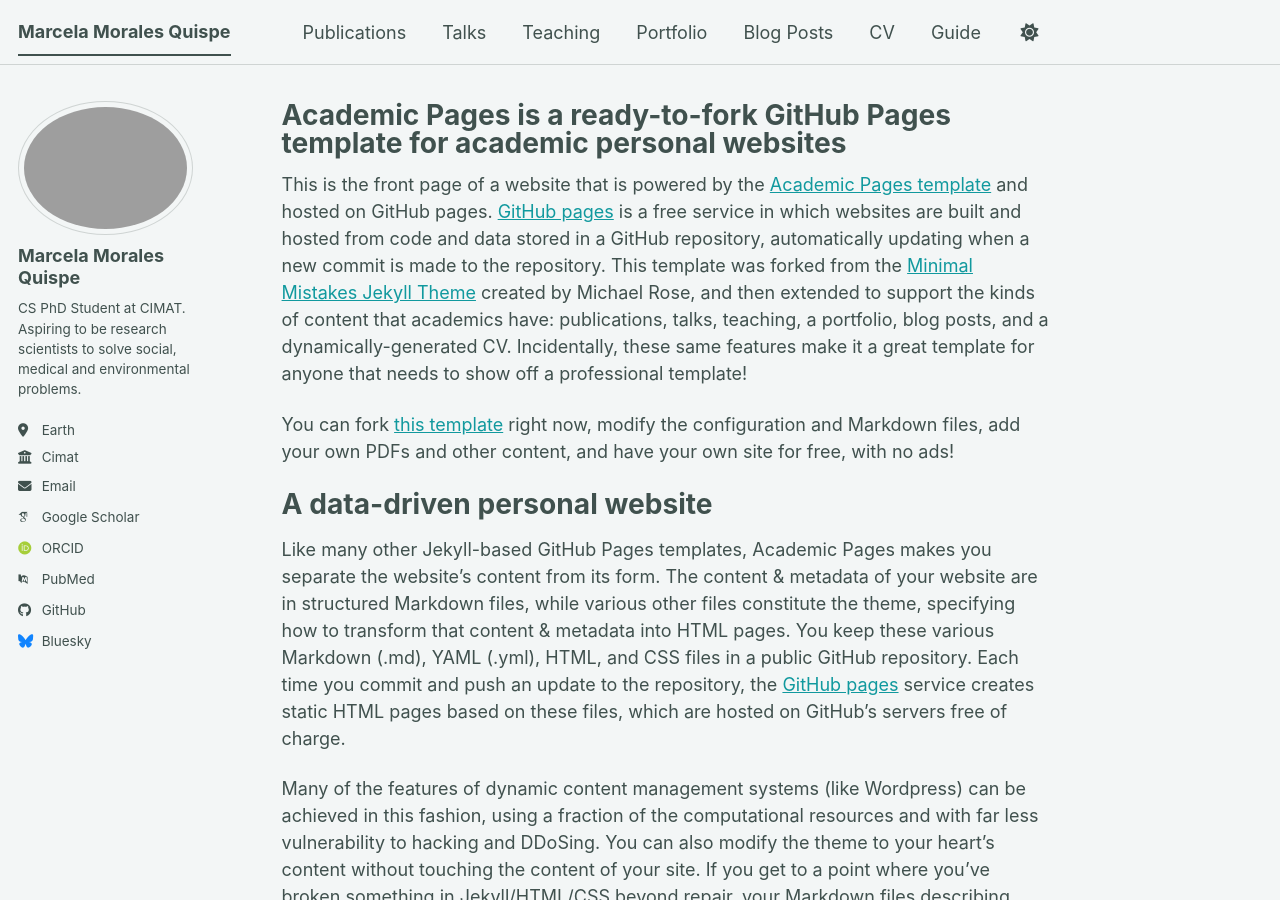
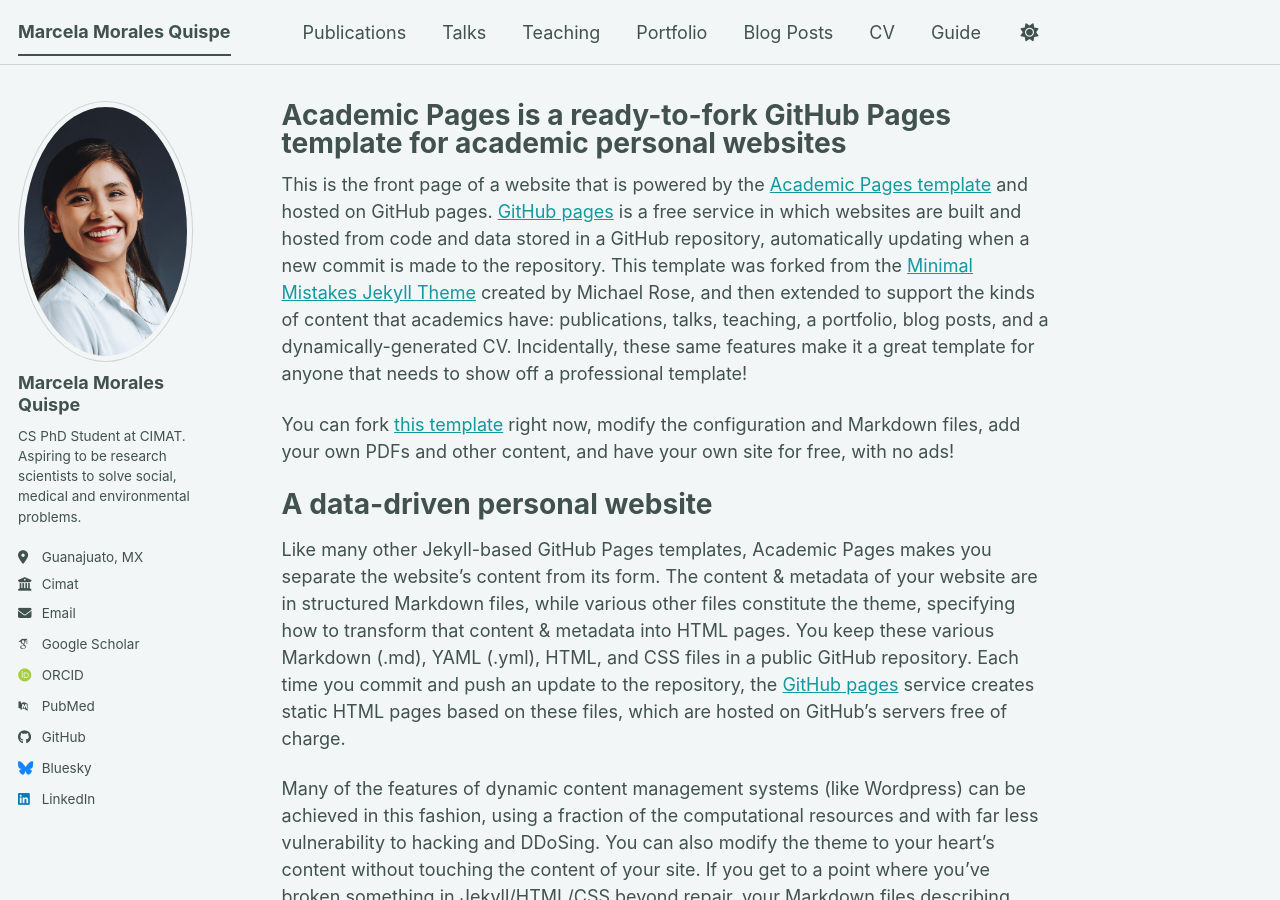
Before and after one commit to marcemq/marcemq.github.io, a Jekyll site: the page built from _pages/about.md, in a window 1280 px wide and 900 px high. Built offline with Jekyll 4.4.1, drawn with Linux system fonts in a browser that asks for light colours; some web fonts are replaced; a script bundle is joined from its source files by our own code; library files that are not in the unit come from our copies.

Commit message:
Update _config.yml

```diff
--- a/_config.yml
+++ b/_config.yml
@@ -23,11 +23,11 @@
 #               Additional customization can be done by editing /_includes/author-profile.html
 author:
   # Biographic information
-  avatar           : "marce_profile.png"
+  avatar           : "marce_profile.jpeg"
   name             : "Marcela Morales Quispe"
   pronouns         : # example: "she/her"
   bio              : "CS PhD Student at CIMAT. Aspiring to be research scientists to solve social, medical and environmental problems."
-  location         : "Earth"
+  location         : "Guanajuato, MX"
   employer         : "Cimat"
   uri              : # URL
   email            : "marcelamq@cimat.mx"
@@ -66,7 +66,7 @@
   keybase          : # Username
   instagram        : # Username
   lastfm           : # Username
-  linkedin         : # Username
+  linkedin         : "www.linkedin.com/in/marcemq"
   mastodon         : # URL
   medium           : # URL
   pinterest        : # Username
```
